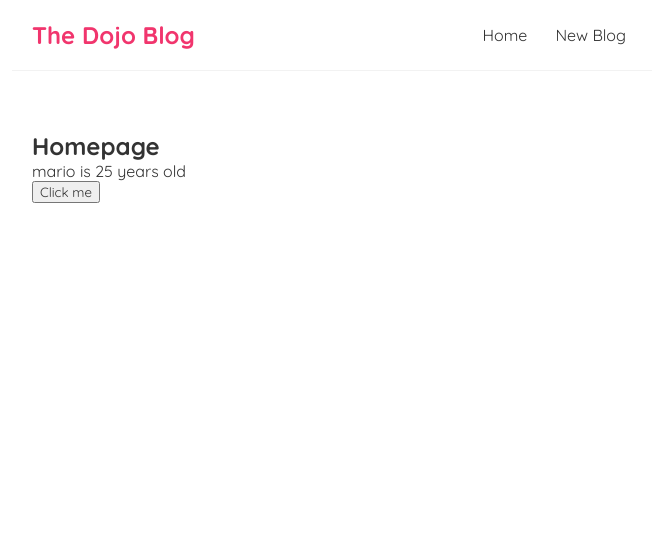
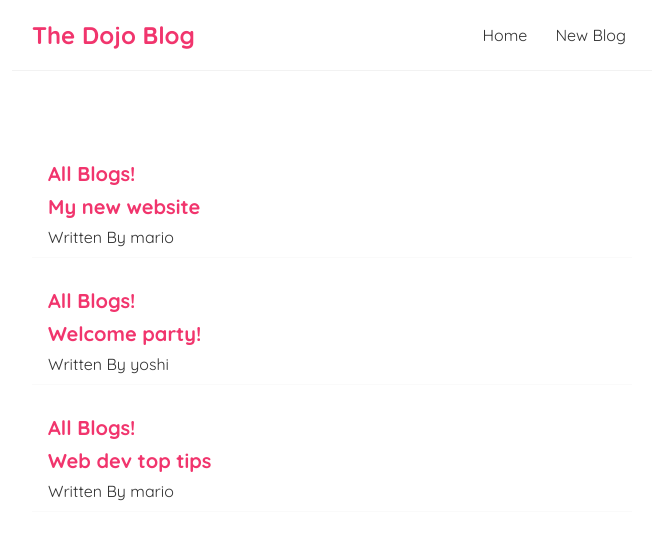
Before and after one commit to Geen-19/Dojo-Blog, a React (Create React App) app: page /create in a window 1280 px wide. Shown: the top 540 px of the page, without its empty margins (308-964 px from the left). Built offline with nearby package versions, Linux system fonts and the light colour scheme.

Commit message:
Reading from the lists in JS

```diff
--- /dev/null
+++ b/src/BlogList.js
@@ -0,0 +1,17 @@
+const BlogList = (props) => {
+    const blogs = props.blogs;
+    const title = props.title;
+    console.log(props, blogs);
+    return(
+        <div className="blog-list">
+            {blogs.map((blog) =>  (
+                <div className="blog-preview" key={blog.id}>
+                    <h2>{title}</h2>
+                    <h2>{blog.title}</h2>
+                    <p>Written By {blog.author}</p>
+                </div>
+           ))}
+        </div>
+    );
+}
+export default BlogList;
--- a/src/Home.js
+++ b/src/Home.js
@@ -1,21 +1,16 @@
 import { useState } from "react"
+import BlogList from "./BlogList";
 
 const Home = () => {
-    //let name = 'Mario';
-    const [name, setName] = useState('mario');
-    const [age, setAge] = useState(25);
-    const handleClick = () => {
-        setName('luigi');
-        setAge(45);
-    }
-
+    const [blogs, setBlogs]  = useState([
+        { title: 'My new website', body: 'lorem ipsum...', author: 'mario', id: 1 },
+        { title: 'Welcome party!', body: 'lorem ipsum...', author: 'yoshi', id: 2 },
+        { title: 'Web dev top tips', body: 'lorem ipsum...', author: 'mario', id: 3 }
+    ])
     return (
         //Hooks helps us to make a reactive value; Therefore we use useState
         <div className="home">
-
-            <h2>Homepage</h2>
-            <p>{ name } is {age} years old </p>
-            <button onClick={handleClick}>Click me</button>
+           <BlogList blogs= {blogs} title = "All Blogs!"/>
         </div>
       );
 }
--- a/src/index.css
+++ b/src/index.css
@@ -32,3 +32,16 @@
   margin: 40px auto;
   padding: 20px;
 }
+.blog-preview {
+  padding: 10px 16px;
+  margin: 20px 0;
+  border-bottom: 1px solid #fafafa;
+}
+.blog-preview:hover {
+  box-shadow: 1px 3px 5px rgba(0, 0, 0, 0.1);
+}
+.blog-preview h2 {
+  font-size: 20px;
+  color: #f1356d;
+ margin-bottom: 8px;
+}
```
